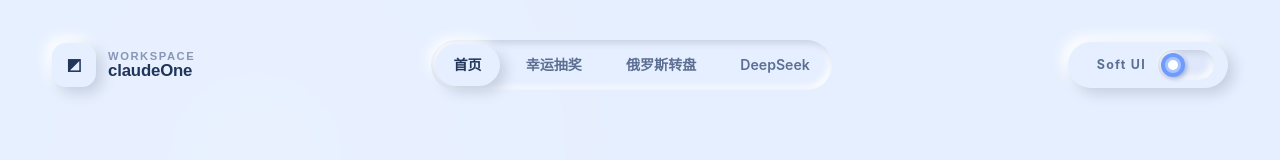
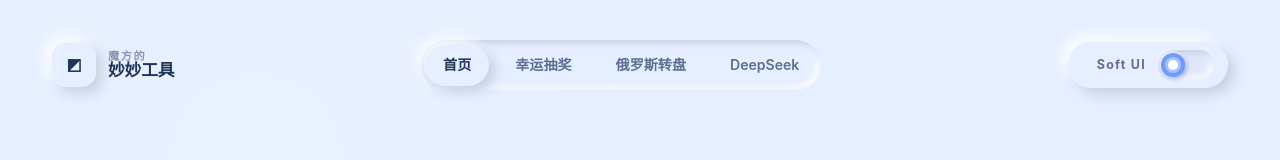
Before and after one commit to mou-fang/Multifunctional-Personal-Blog, a plain HTML site: page claudeOne/index.html in a window 1280 px wide. Shown: the top 160 px of the page. Drawn offline with Linux system fonts and the light colour scheme.

Commit message:
修改左上文字

```diff
--- a/claudeOne/index.html
+++ b/claudeOne/index.html
@@ -35,8 +35,8 @@
       <a class="site-brand" href="./index.html" data-nav-link>
         <span class="brand-mark" aria-hidden="true">◩</span>
         <span class="brand-text">
-          <small>Workspace</small>
-          <strong>claudeOne</strong>
+          <small>魔方的</small>
+          <strong>妙妙工具</strong>
         </span>
       </a>
 
```
Also changed, not shown: claudeOne/ai.html (+2 -2 lines), claudeOne/game.html (+2 -2 lines), claudeOne/lottery.html (+2 -2 lines).
